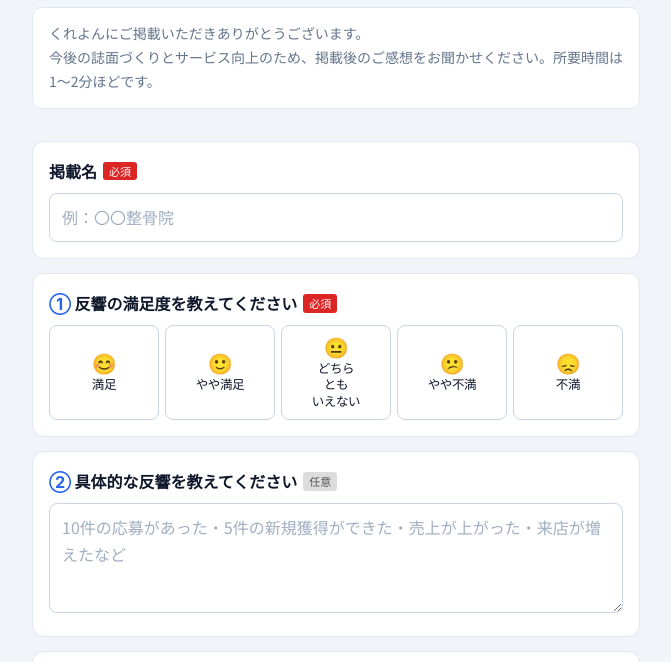
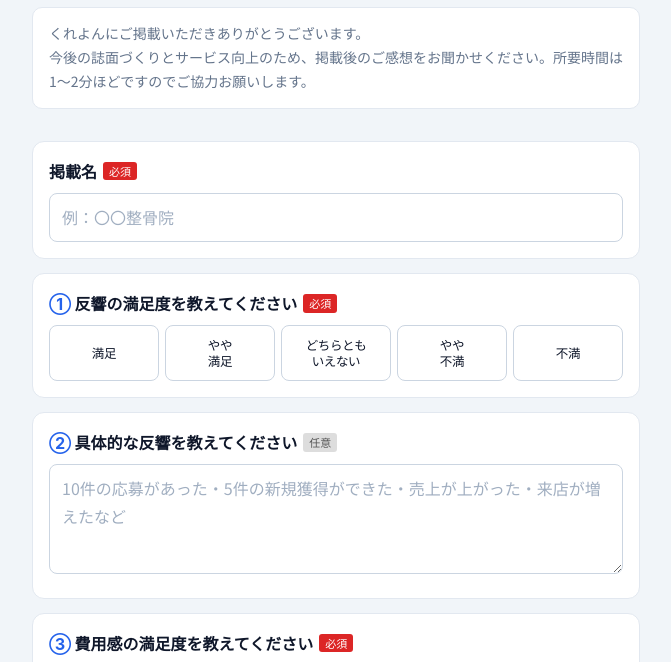
Before and after one commit to hirayama-byte/kcreate-hankyo, a plain HTML site: page docs/index.html in a window 1280 px wide. Shown: the part 93-755 px from the top of the page, without its empty margins (304-975 px from the left). Drawn offline with Linux system fonts and the light colour scheme.

Commit message:
リード文に「ご協力お願いします」・満足度の絵文字を外す
Co-Authored-By: Claude Opus 5.5 <noreply@anthropic.com>

```diff
--- a/docs/index.html
+++ b/docs/index.html
@@ -26,7 +26,7 @@ textarea{min-height:110px;resize:vertical}
 input::placeholder,textarea::placeholder{color:var(--ph);opacity:1}
 input:focus,textarea:focus{outline:none;border-color:#3b82f6;box-shadow:0 0 0 3px rgba(59,130,246,.15)}
 .scale{display:grid;grid-template-columns:repeat(5,1fr);gap:6px}
-.scale label{display:flex;flex-direction:column;align-items:center;justify-content:center;text-align:center;border:1px solid #cbd5e1;border-radius:8px;padding:10px 1px;font-size:12.5px;line-height:1.3;letter-spacing:-.03em;word-break:keep-all;cursor:pointer;min-height:64px;background:#fff}
+.scale label{display:flex;flex-direction:column;align-items:center;justify-content:center;text-align:center;border:1px solid #cbd5e1;border-radius:8px;padding:10px 1px;font-size:12.5px;line-height:1.3;letter-spacing:-.03em;word-break:keep-all;cursor:pointer;min-height:56px;background:#fff}
 .scale input{position:absolute;opacity:0;pointer-events:none}
 .scale label .f{font-size:20px;line-height:1.1;margin-bottom:2px}
 .scale label:has(input:checked){background:var(--accent2);border-color:var(--accent2);color:#fff}
@@ -48,7 +48,7 @@ footer{text-align:center;font-size:12px;color:var(--sub);margin-top:28px}
   <header>
     <div class="co">株式会社ケイ・クリエイト</div>
     <h1>お客様アンケート</h1>
-    <div class="lead">くれよんにご掲載いただきありがとうございます。<br>今後の誌面づくりとサービス向上のため、掲載後のご感想をお聞かせください。所要時間は1〜2分ほどです。</div>
+    <div class="lead">くれよんにご掲載いただきありがとうございます。<br>今後の誌面づくりとサービス向上のため、掲載後のご感想をお聞かせください。所要時間は1〜2分ほどですのでご協力お願いします。</div>
   </header>
 
   <form id="f" novalidate>
@@ -99,10 +99,10 @@ footer{text-align:center;font-size:12px;color:var(--sub);margin-top:28px}
 <script src="config.js"></script>
 <script>
 (function () {
-  var LEVELS = [[5, '満足', '😊'], [4, 'やや満足', '🙂'], [3, 'どちら<br>とも<br>いえない', '😐'], [2, 'やや不満', '😕'], [1, '不満', '😞']];
+  var LEVELS = [[5, '満足'], [4, 'やや<br>満足'], [3, 'どちらとも<br>いえない'], [2, 'やや<br>不満'], [1, '不満']];
   [].forEach.call(document.querySelectorAll('.scale'), function (box) {
     var name = box.dataset.name;
-    box.innerHTML = LEVELS.map(function (l) { return '<label><input type="radio" name="' + name + '" value="' + l[0] + '"><span class="f" aria-hidden="true">' + l[2] + '</span><span>' + l[1] + '</span></label>'; }).join('');
+    box.innerHTML = LEVELS.map(function (l) { return '<label><input type="radio" name="' + name + '" value="' + l[0] + '"><span>' + l[1] + '</span></label>'; }).join('');
   });
   var f = document.getElementById('f'), btn = document.getElementById('send'), msg = document.getElementById('msg');
   function val(n) { var e = f.elements[n]; if (!e) return ''; if (e.length && e[0] && e[0].type === 'radio') { var c = [].filter.call(e, function (x) { return x.checked; })[0]; return c ? c.value : ''; } return e.value.trim(); }
```
Also changed, not shown: docs/sample/form.html (+4 -4 lines).
